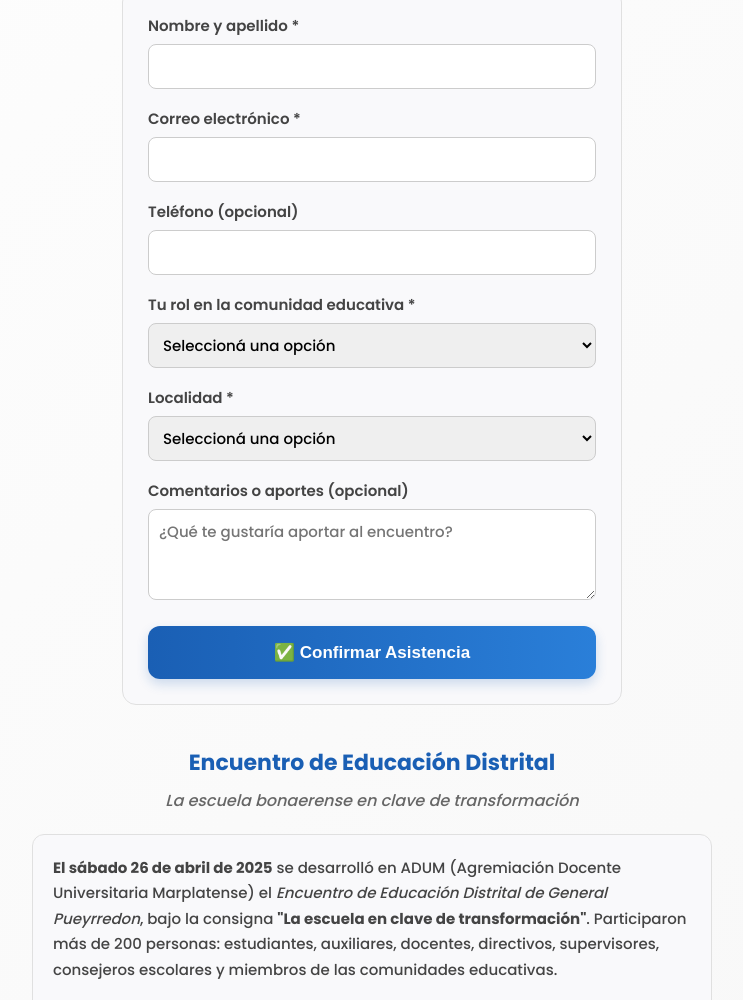
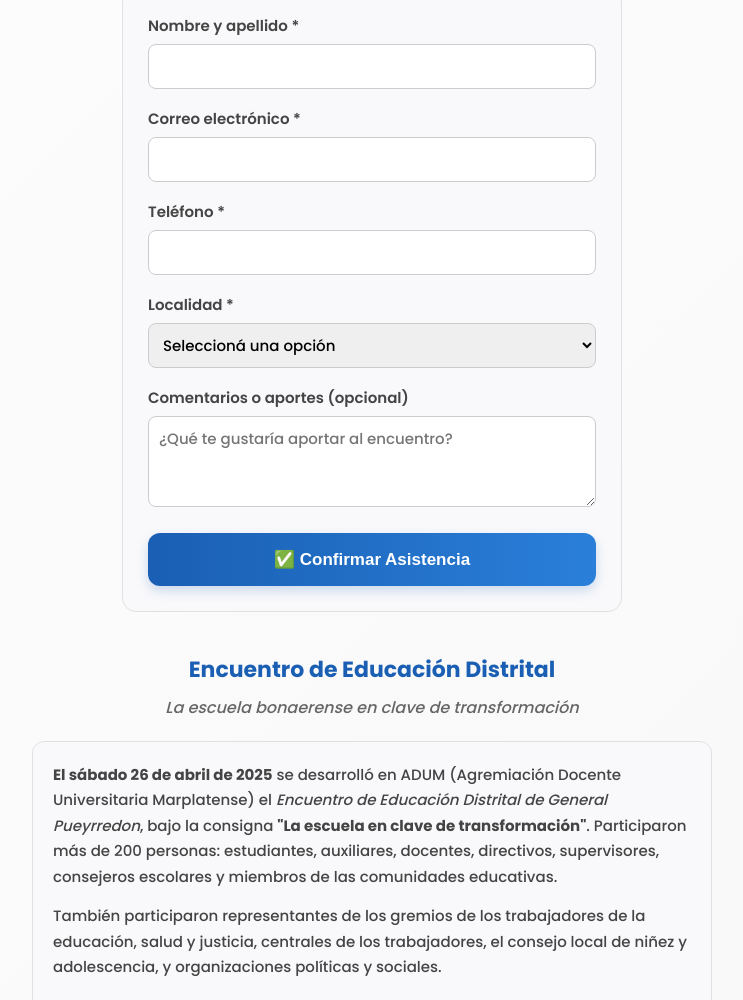
Before and after one commit to GGalarraga1008/educacionmdafmdp, a plain HTML site: page index.html in a window 1280 px wide. Shown: the part 950-1950 px from the top of the page, without its empty margins (268-1011 px from the left). Drawn offline with Linux system fonts and the light colour scheme.

Commit message:
Update index.html

```diff
--- a/index.html
+++ b/index.html
@@ -41,22 +41,8 @@
         </div>
 
         <div class="form-group">
-          <label for="phone">Teléfono (opcional)</label>
-          <input type="tel" id="phone" name="phone">
-        </div>
-
-        <div class="form-group">
-          <label for="role">Tu rol en la comunidad educativa *</label>
-          <select id="role" name="role" required>
-            <option value="">Seleccioná una opción</option>
-            <option value="docente">Docente</option>
-            <option value="estudiante">Estudiante</option>
-            <option value="directivo">Directivo</option>
-            <option value="auxiliar">Auxiliar</option>
-            <option value="familia">Familia</option>
-            <option value="organizacion">Organización social o política</option>
-            <option value="otro">Otro</option>
-          </select>
+          <label for="phone">Teléfono *</label>
+          <input type="tel" id="phone" name="phone" required>
         </div>
 
         <div class="form-group">
```
